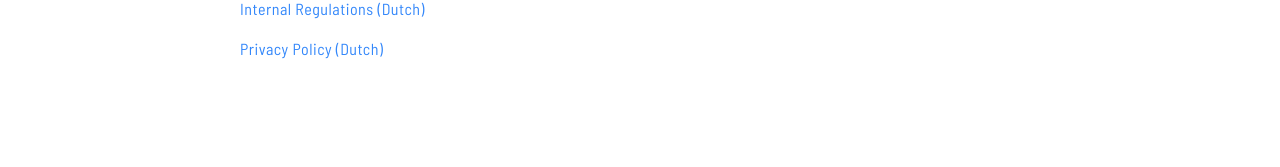
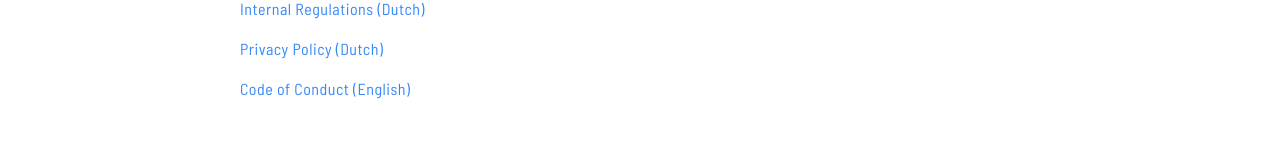
Before and after one commit to ESA-Blueshell/frontend, a Vue app: page /documents in a window 1280 px wide. Shown: the part 511-678 px from the top of the page. Built offline with nearby package versions, Linux system fonts and the light colour scheme.

Commit message:
Link for code of conduct

```diff
--- a/src/views/Documents.vue
+++ b/src/views/Documents.vue
@@ -11,17 +11,26 @@
         <p class="body-1">
           <a href="https://esa-blueshell.nl/api/download/20171212-Statuten.pdf"
              class="text-decoration-none" target="_blank">
-            Statutes (Dutch)</a></p>
+            Statutes (Dutch)</a>
+        </p>
         <p class="body-1">
           <a href="https://esa-blueshell.nl/api/download/20180109-Huishoudelijk-Reglement-Blueshell-E-Sports.pdf"
              class="text-decoration-none" target="_blank">
             Internal Regulations (Dutch)
-          </a></p>
+          </a>
+        </p>
         <p class="body-1">
           <a href="https://esa-blueshell.nl/api/download/Privacybeleid-Blueshell.pdf"
              class="text-decoration-none" target="_blank">
             Privacy Policy (Dutch)
-          </a></p>
+          </a>
+        </p>
+        <p class="body-1">
+          <a href="https://esa-blueshell.nl/api/download/Code_of_Conduct_Blueshell_Esports.pdf"
+             class="text-decoration-none" target="_blank">
+            Code of Conduct (English)
+          </a>
+        </p>
       </div>
     </div>
   </v-main>
```
